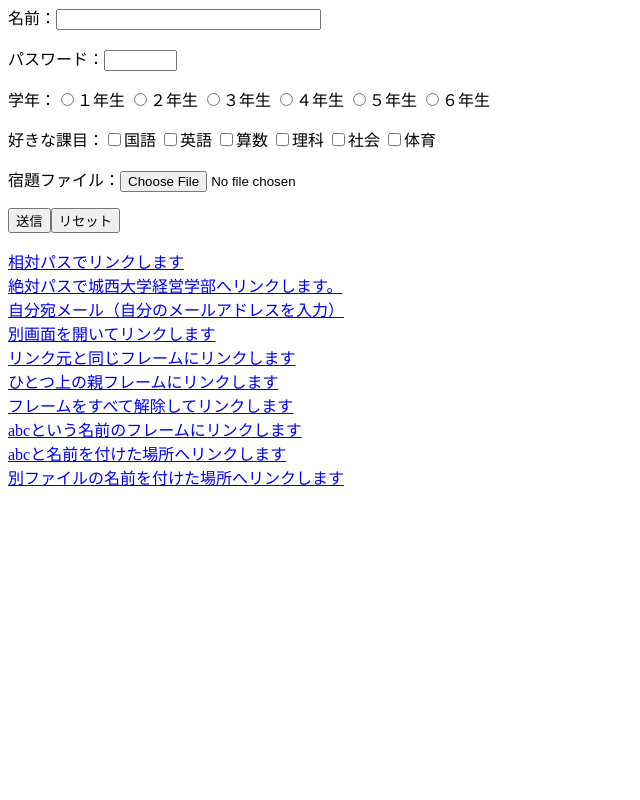
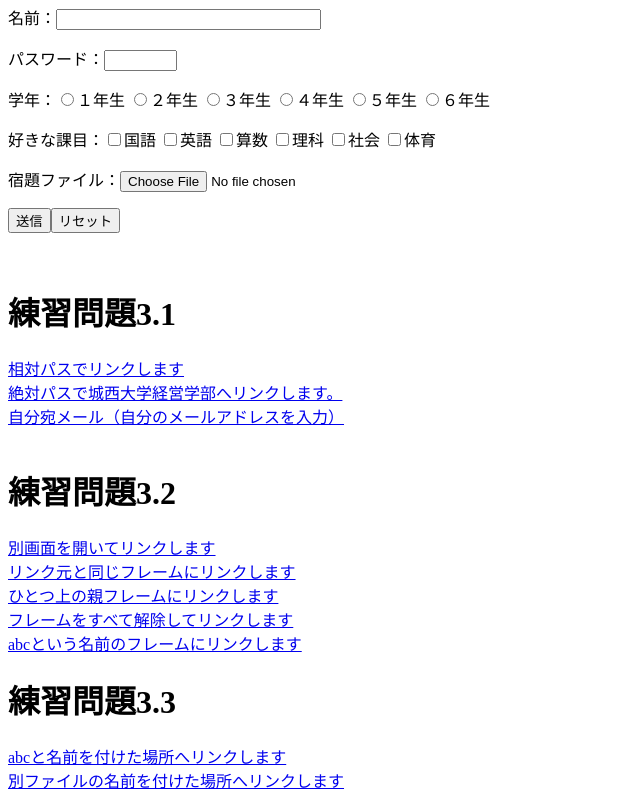
Before and after one commit to zm22012/zm22012, a plain HTML site: page index.html in a window 1280 px wide. Shown: the part 2307-3107 px from the top of the page, without its empty margins (0-640 px from the left). Before the commit the page ends 2804 px from the top, so only its background shows below. Drawn offline with Linux system fonts and the light colour scheme.

Commit message:
Update index.html

```diff
--- a/index.html
+++ b/index.html
@@ -130,18 +130,20 @@
     <label><input type="checkbox" name="kamoku" value="syakai">社会</label>
     <label><input type="checkbox" name="kamoku" value="taiiku">体育</label></p>
     <p><label>宿題ファイル：<input type="file" name="syukudai"></label></p>
-    <p><input type="submit" value="送信"><input type="reset" value="リセット"></p>
+    <p><input type="submit" value="送信"><input type="reset" value="リセット"></p><br>
 
+    <h1>練習問題3.1</h1>
     <a href=“a.html”>相対パスでリンクします</a><br>
     <a href=“https://www.josai.ac.jp/education/management/index.html”>絶対パスで城西大学経営学部へリンクします。</a><br>
     <a href=“mailto:zm99999@josai.ac.jp”>自分宛メール（自分のメールアドレスを入力）</a><br>
-    <a href=“https:// www.josai.ac.jp/education/management/index.html /”><imgsrc=“./image/keiei_small.jpg” alt=“城西大学経営学部"></a>
-
+    <a href=“https:// www.josai.ac.jp/education/management/index.html /”><imgsrc=“./image/keiei_small.jpg” alt=“城西大学経営学部"></a><br>
+    <h1>練習問題3.2</h1>
     <a href="a.html" target="_blank">別画面を開いてリンクします</a><br>
     <a href="a.html" target="_self">リンク元と同じフレームにリンクします</a><br>
     <a href="a.html" target="_parent">ひとつ上の親フレームにリンクします</a><br>
     <a href="a.html" target="_top">フレームをすべて解除してリンクします</a><br>
     <a href="a.html" target="abc">abcという名前のフレームにリンクします</a><br>
+    <h1>練習問題3.3</h1>
     <a href=“#abc">abcと名前を付けた場所へリンクします</a><br>
     <a href=“a.html#def">別ファイルの名前を付けた場所へリンクします</a>
     </body>
```
